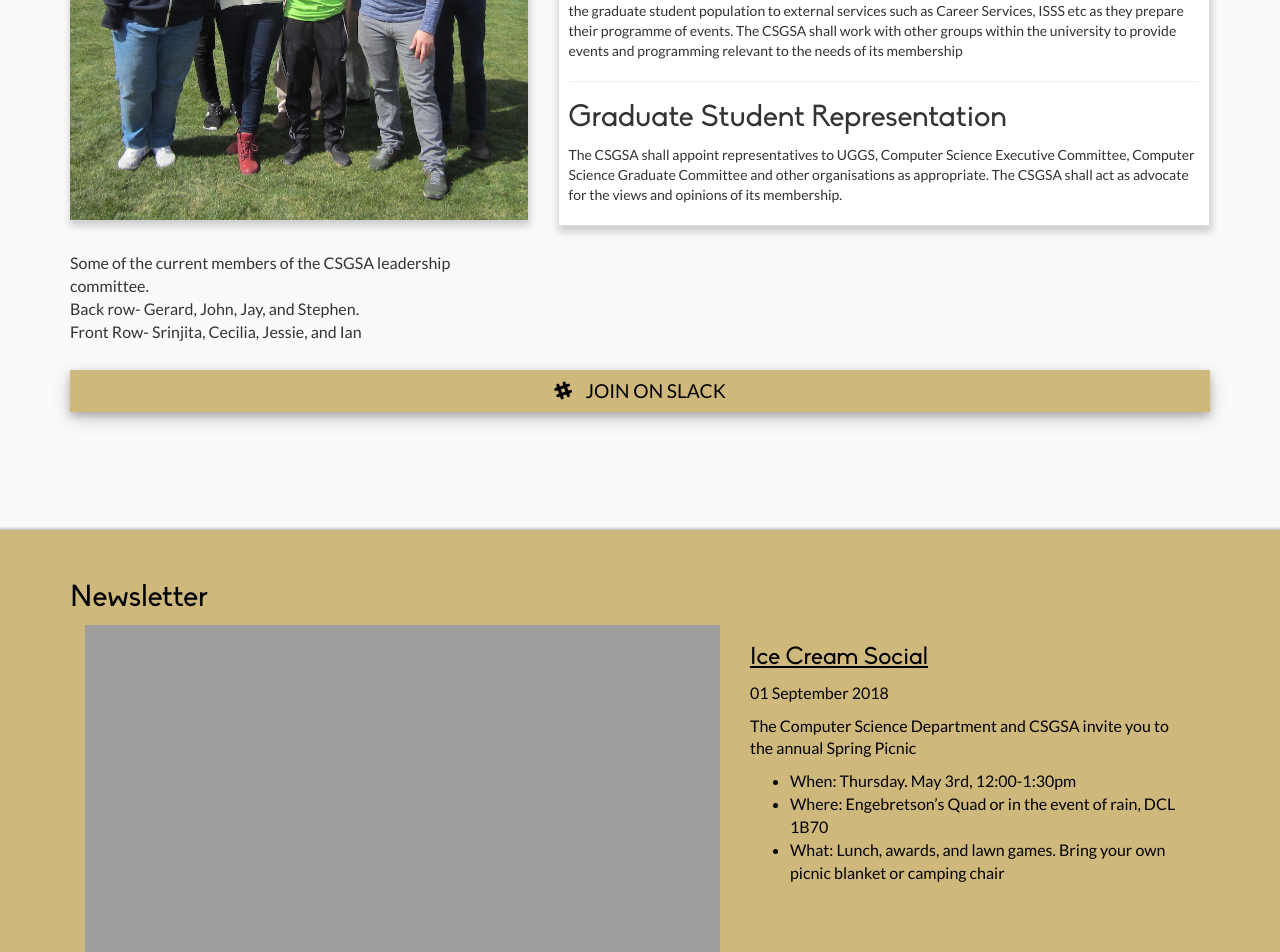
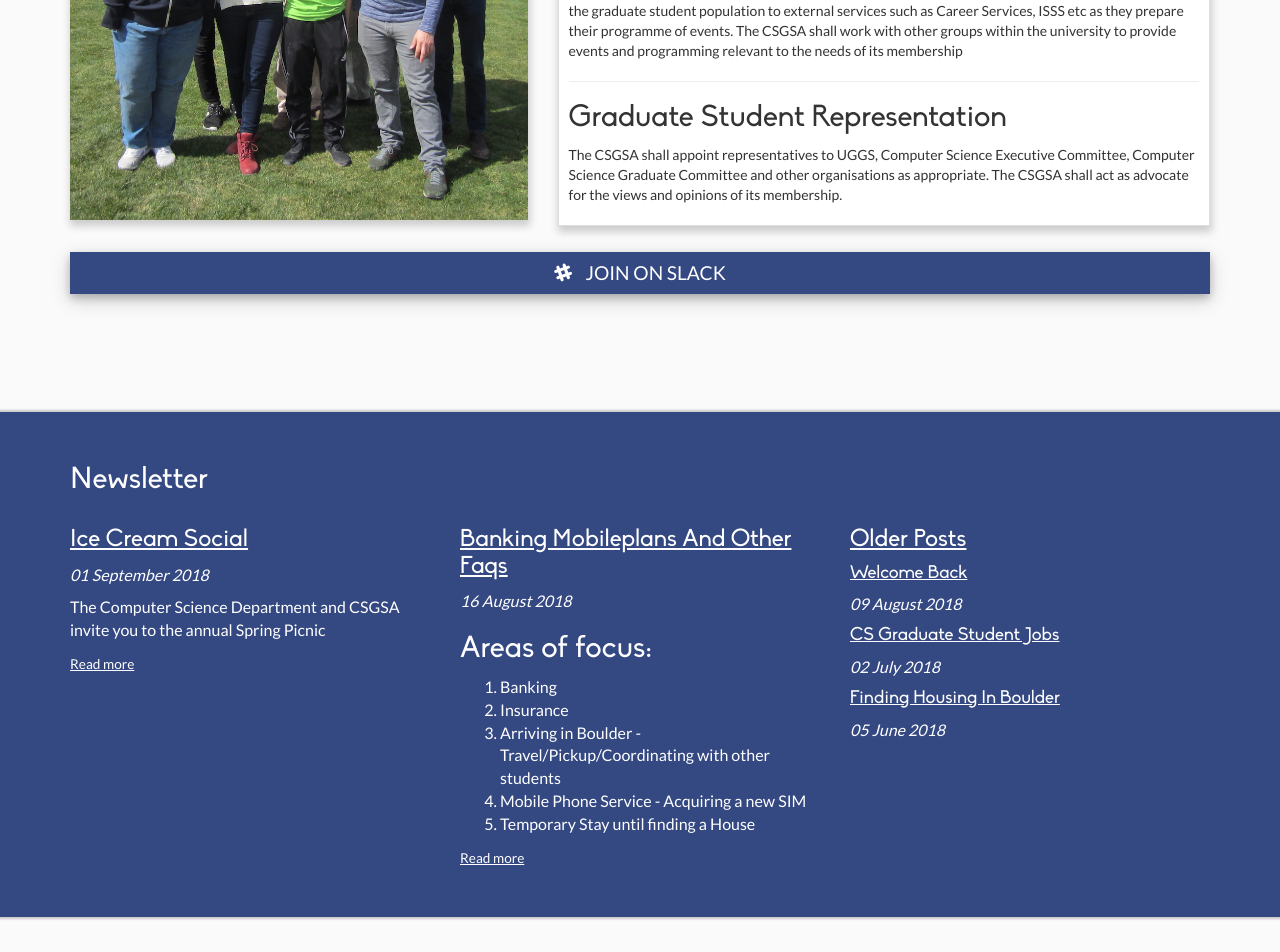
Before and after one commit to casassg/events-landing, a Jekyll site: the page built from index.md, in a window 1280 px wide. Shown: the part 613-1565 px from the top of the page. Built offline with Jekyll 4.4.1, drawn with Linux system fonts in a browser that asks for light colours; nearby versions of some CDN libraries; some of the changed text lies outside the part shown.

Commit message:
change color and minor restyling

```diff
--- a/_config.yml
+++ b/_config.yml
@@ -22,7 +22,7 @@ events_bg_img: assets/img/people.jpg
 future: false
 
 # CU THEME
-accent_color: "#cfb87c"
+accent_color: "#344882"
 accent_color2: "#000000"
 events_overlay_color: "#000"
 # END CU THEME
--- a/_includes/carousel.html
+++ b/_includes/carousel.html
@@ -1,6 +1,4 @@
 <section id="carousel" class="accent-section">
-
-  <div class="container"><div class="row"><h2 class="text-center biko"> Photo Albums </h2></div></div>
 
   <div class="container-fluid">
     <div id="myCarousel" class="carousel slide" data-ride="carousel">
--- a/_includes/header.html
+++ b/_includes/header.html
@@ -8,7 +8,7 @@
 			<div class="col-md-5">
 				<figure>
 					<img src="{{site.front_photo.photo}}" alt="{{site.front_photo.alt}}" class="logo">
-					<figcaption style="padding-bottom: 20pt">{{site.front_photo.caption}}</figcaption>
+					<!-- <figcaption style="padding-bottom: 20pt">{{site.front_photo.caption}}</figcaption> -->
 				</figure>
 			</div>
 			<div class="col-md-7">
@@ -21,18 +21,14 @@
 						<hr>{%endunless%} {% endfor %}
 					</div>
 				</div>
+
 			</div>
 		</div>
-
 		<div class="row">
 			<div class="col-md-12">
-				{% if site.fb-community %}
-				<a class="btn btn-accent btn-block" href="https://facebook.com/groups/{{site.fb-community}}" target="_blank">
-					<i class="fa fa-facebook" aria-hidden="true"></i> Join on Facebook</a>
-				{% endif %} {% if site.slack-signup %}
 				<a class="btn btn-accent btn-block" href="{{site.slack-signup}}" target="_blank">
-					<i class="fa fa-slack" aria-hidden="true"></i> Join on Slack</a>
-				{%endif%}
+					<i class="fa fa-slack" aria-hidden="true"></i> Join on Slack
+				</a>
 			</div>
 		</div>
 	</div>
--- a/_includes/newsletter.html
+++ b/_includes/newsletter.html
@@ -3,54 +3,30 @@
 	<div class="row">
 		<div class="col-md-12">
 			<h2> Newsletter </h2>
-			{% for post in site.posts limit:1 %}
-				{%if post.img %}
-					<div class="col-md-7">
-						<a href="{{post.url | absolute_url}}">
-    						<img src="{{post.img | absolute_url }}" alt="{{post.img_alt}}" max-height="100%" width="100%"></a>
-					</div>
-					<div class="col-md-5">
-				{%else%}
-					<div class="col-md-12">
-				{%endif%}
-						<a href="{{post.url | absolute_url}}"><h3>{{ post.title }}</h3> </a>
-						<p class="blogdate">{{ post.date | date: "%d %B %Y" }}</p>
-
-						<div>
-							{% if post.content contains '<!--more-->' %}
- 								{{ post.content | split:'<!--more-->' | first }}
-							{% else %}
- 								{{ post.excerpt }}
-							{% endif %}
 		</div>
 	</div>
-			{% endfor %}
-		</div>
-	</div>
-
-	<div class="row pt-4">
-			{% for post in site.posts offset:1 limit:2 %}
+	<div class="row">
+		{% for post in site.posts limit:2 %}
 			<div class="col-md-4">
 				<a href="{{post.url  | absolute_url}}">
 					<h3>{{ post.title }}</h3>
 				</a>
 				<p class="blogdate">{{ post.date | date: "%d %B %Y" }}</p>
 				<div>{{ post.excerpt }} </div>
+				<a href="{{post.url  | absolute_url}}">
+					<small>Read more</small>
+				</a>
 			</div>
 		{% endfor %}
-
 		<div class="col-md-4">
-			<h3>Older Posts</h3>
-
+			<h3><a href="{{"/archive" | absolute_url}}">Older Posts</a></h3>
 			{% for post in site.posts offset:3 limit:3 %}
 				<a href="{{post.url  | absolute_url}}">
 					<h4>{{ post.title }}</h4>
 				</a>
 				<p class="blogdate">{{ post.date | date: "%d %B %Y" }}</p>
 			{% endfor %}
-<div class="pull-right">
-			<a href="{{"/archive" | absolute_url}}">Archive</a>
-</div>
+
 		</div>
 	</div>
 
--- a/_includes/weekly.html
+++ b/_includes/weekly.html
@@ -1,14 +1,16 @@
 <section class="weekly">
 	<div class="container">
 		<div class="row">
-			<h2 class="biko">Events</h2>
+			<div class="col-md-12">
+				<h2 class="biko">Events</h2>
+			</div>
 		</div>
 		<div class="row">
-			<div class="col-md-5 align-self-center">
-			<iframe src="https://calendar.google.com/calendar/embed?showTitle=0&amp;showNav=0&amp;showDate=0&amp;showPrint=0&amp;showTabs=0&amp;showCalendars=0&amp;mode=AGENDA&amp;height=600&amp;wkst=1&amp;bgcolor=%23FFFFFF&amp;src=csgsa%40colorado.edu&amp;color=%231B887A&amp;ctz=America%2FDenver" style="border-width:0" width="100%" height="600" frameborder="0" scrolling="no"></iframe>
+			<div class="col-md-5">
+				<iframe src="https://calendar.google.com/calendar/embed?showTitle=0&amp;showNav=0&amp;showDate=0&amp;showPrint=0&amp;showTabs=0&amp;showCalendars=0&amp;mode=AGENDA&amp;height=600&amp;wkst=1&amp;bgcolor=%23FFFFFF&amp;src=csgsa%40colorado.edu&amp;color=%231B887A&amp;ctz=America%2FDenver" style="border-width:0" width="100%" height="600" frameborder="0" scrolling="no"></iframe>
 			</div>
 
-			<div class="col-md-7" col-md-offset-2>
+			<div class="col-md-7">
 				<h3>Graduate Student Forum</h3>
 				<p>The GSF provides a platform for students to present research ideas, practice presentations (job talks, conference presentations, etc.) and learn about other research in the department in an informal setting.</p>
 				<dl class="horitzontal">
--- a/assets/css/main.scss
+++ b/assets/css/main.scss
@@ -11,7 +11,7 @@ $accent-color2: black; //{{site.accent_color2}};
 $events-color:{{site.events_overlay_color}};
 // $accent-color: #AA401B;
 // $events-color:#225E50;
-$accent-text-color:black;
+$accent-text-color:white;
 $accent-text-color2:white;
 
 $footer-text: {{site.footer_text_color}};
@@ -117,7 +117,7 @@ section.social-media {
 
     &.btn-accent {
         font-size: 1.2em;
-        color: black;
+        color: $accent-text-color;
         background-color: $accent-color;
         border-color: $accent-color;
 
@@ -138,7 +138,9 @@ section.social-media {
 }
 
 
-
+.blogdate {
+    font-style: italic;
+}
 
 header {
     padding-top: 1em;
```
Lines whose indentation alone changed are shown as unchanged.
